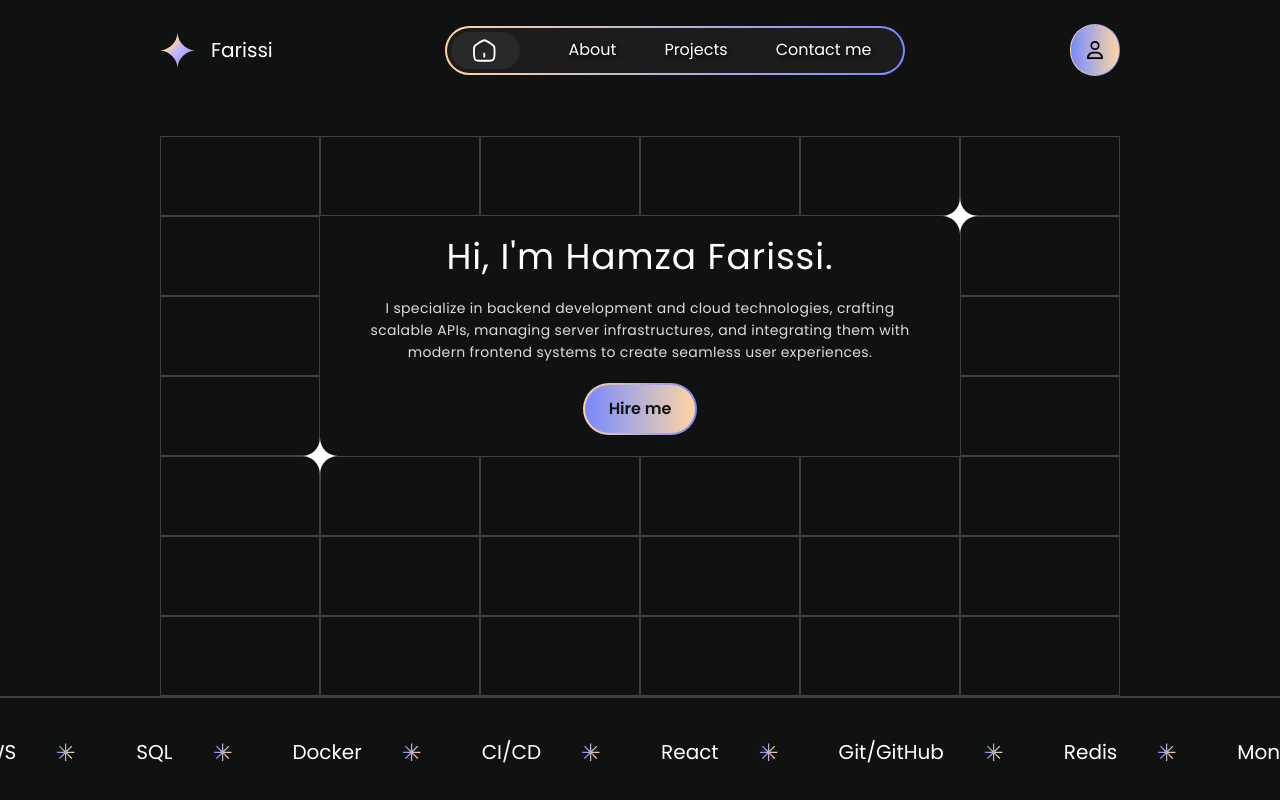
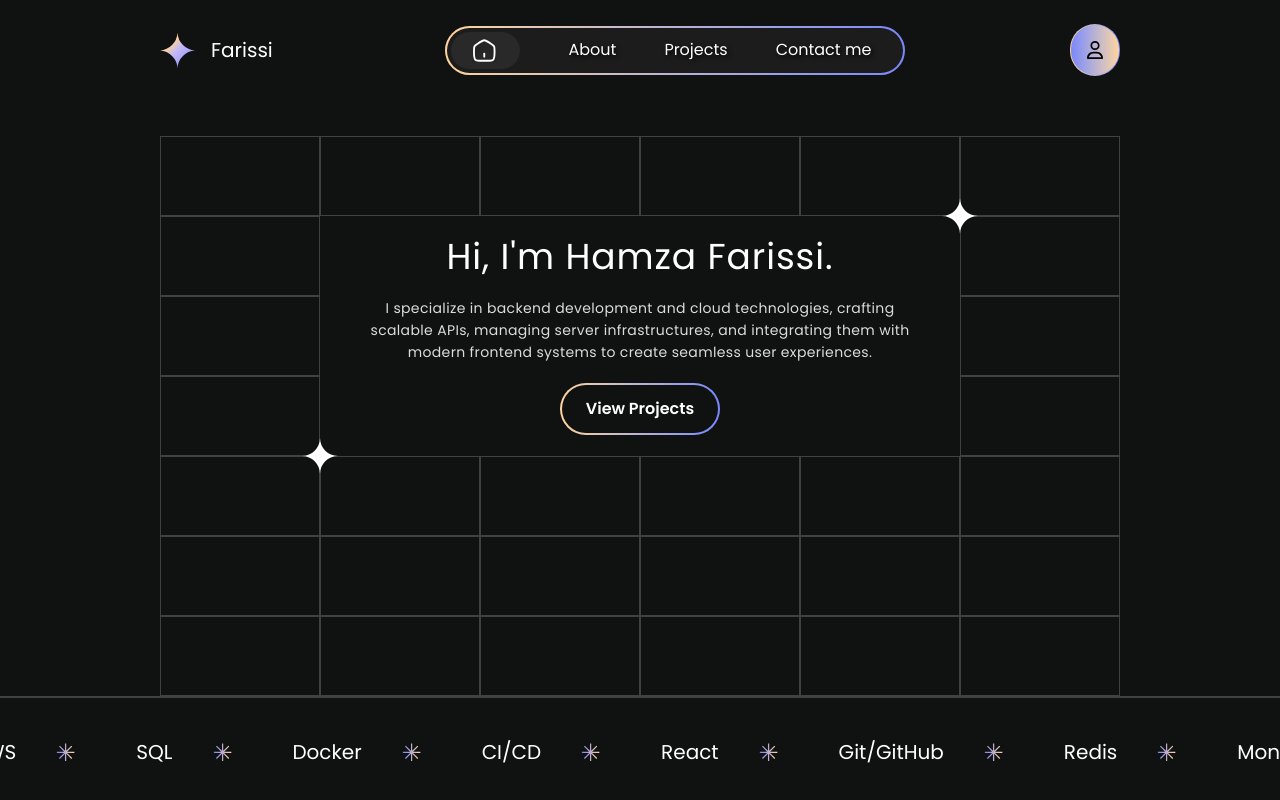
Before and after one commit to Still-Maintainance/Portfolio-2.0, a React (Vite) app: page / in a window 1280 px wide. Shown: the top 800 px of the page. Built offline with nearby package versions, Linux system fonts and the light colour scheme.

Commit message:
refactor Hero and Navbar components; enhance button styling and dropdown menu appearance

```diff
--- a/src/Hero.jsx
+++ b/src/Hero.jsx
@@ -1,5 +1,6 @@
 import portal from "./assets/Portal.svg";
 import vector from "./assets/Vector.svg";
+import Button from "./components/Button";
 
 export default function Hero() {
   return (
@@ -22,21 +23,17 @@ export default function Hero() {
             scalable APIs, managing server infrastructures, and integrating them
             with modern frontend systems to create seamless user experiences.
           </p>
-          <div className="rounded-full bg-gradient-to-r from-[#FFD49C] to-[#7A87FB] p-[2px]">
-            <button className="rounded-full bg-gradient-to-r from-[#7A87FB] to-[#FFD49C] p-3 px-6 font-semibold text-[#101111] ">
-              Hire me
-            </button>
-          </div>
+          <Button title="View Projects" />
         </div>
         <img
           src={portal}
           alt="Portal"
-          className="absolute top-16.5 left-3/4 w-7 -translate-x-1/2 lg:top-15.5 transform lg:left-5/6 lg:w-9"
+          className="absolute top-16.5 left-3/4 w-7 -translate-x-1/2 transform transition-all duration-300 hover:brightness-125 hover:[filter:drop-shadow(0_0_0.5rem_#FFD49C)] lg:top-15.5 lg:left-5/6 lg:w-9"
         />
         <img
           src={portal}
           alt="Portal"
-          className="absolute bottom-36.5 left-1/4 w-7 -translate-x-1/2 transform lg:bottom-55.5 lg:left-1/6 lg:w-9"
+          className="absolute bottom-36.5 left-1/4 w-7 -translate-x-1/2 transform transition-all duration-300 hover:brightness-125 hover:[filter:drop-shadow(0_0_0.5rem_#7A87FB)] lg:bottom-55.5 lg:left-1/6 lg:w-9"
         />
         <div className="h-20 border-[0.5px] opacity-20"></div>
         <div className="h-20 border-[0.5px] opacity-20"></div>
--- a/src/Navbar.jsx
+++ b/src/Navbar.jsx
@@ -41,18 +41,24 @@ export function MobileNav({ children, className }) {
 export function NavButton({ className, setIsMenuOpen, isMenuOpen }) {
   console.log(isMenuOpen);
   return (
-    <div className="relative flex items-center justify-center gap-2 rounded-full bg-gradient-to-r from-[#FFD49C] to-[#7A87FB] p-[2px] lg:hidden">
+    <div className="relative flex items-center justify-center gap-2 rounded-full bg-gradient-to-r from-[#FFD49C] to-[#7A87FB] p-[2px] transition-all duration-300 hover:from-[#FFB854] hover:to-[#5A6BFF] lg:hidden">
       <button
         onClick={() => setIsMenuOpen(!isMenuOpen)}
-        className={`rounded-3xl border-4 border-[#1C1C1C] bg-[#292929] px-3 py-1 ${className}`}
+        className={`rounded-3xl border-4 border-[#1C1C1C] bg-[#292929] px-3 py-1 transition-colors duration-200 hover:bg-[#363636] ${className}`}
       >
-        <img src={jamMenu} alt="Home" />
+        <img src={jamMenu} alt="Home" className="h-6 w-6" />
       </button>
       {isMenuOpen && (
-        <div className="absolute right-0 top-full z-50 mt-2 w-48 rounded-lg bg-[#1C1C1C] shadow-lg">
-          <Navitem className="block px-4 py-2">About</Navitem>
-          <Navitem className="block px-4 py-2">Projects</Navitem>
-          <Navitem className="block px-4 py-2">Contact me</Navitem>
+        <div className="absolute top-full right-0 z-50 mt-2 w-48 rounded-lg border border-[#363636] bg-[#1C1C1C] shadow-lg backdrop-blur-lg">
+          <Navitem className="block px-4 py-3 transition-colors duration-200 first:rounded-t-lg hover:bg-[#292929]">
+            About
+          </Navitem>
+          <Navitem className="block px-4 py-3 transition-colors duration-200 hover:bg-[#292929]">
+            Projects
+          </Navitem>
+          <Navitem className="block px-4 py-3 transition-colors duration-200 last:rounded-b-lg hover:bg-[#292929]">
+            Contact me
+          </Navitem>
         </div>
       )}
     </div>
--- /dev/null
+++ b/src/components/Button.jsx
@@ -0,0 +1,9 @@
+export default function Button({ title }) {
+    return (
+        <div className="group relative rounded-full bg-gradient-to-r from-[#FFD49C] to-[#7A87FB] p-[2px] transition-all duration-300 hover:shadow-lg hover:shadow-[#7A87FB]/50">
+            <button className="cursor-pointer rounded-full bg-[#101111] from-[#7A87FB] to-[#FFD49C] p-3 px-6 font-semibold text-white group-hover:bg-gradient-to-r">
+            {title}
+            </button>
+      </div>
+    );
+    }
```
